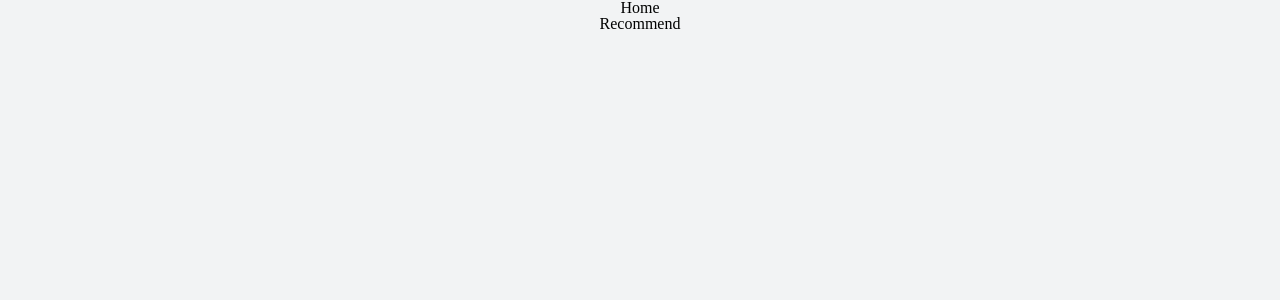
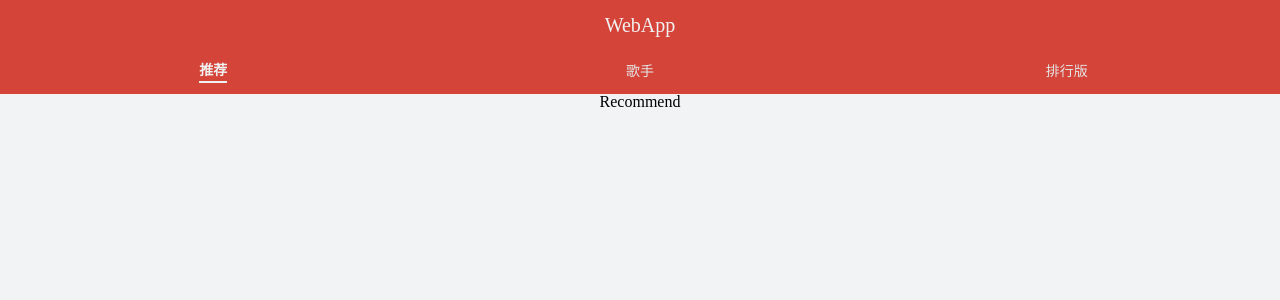
Before and after one commit to PansyChen1/cloud-music, a React (Create React App) app: page /#/recommend in a window 1280 px wide. Shown: the top 300 px of the page. Built offline with nearby package versions, Linux system fonts and the light colour scheme.

Commit message:
header style coding

```diff
--- /dev/null
+++ b/src/assets/ global-style.js
@@ -0,0 +1,37 @@
+const extendClick = () => {
+  return `
+    position: relative;
+    &:before {
+      content: '';
+      position: absolute;
+      top: -10px; bottom: -10px; left: -10px; right: -10px;
+    };
+  `
+}
+// 一行文字溢出部分用... 代替
+const noWrap = () => {
+  return `
+    text-overflow: ellipsis;
+    overflow: hidden;
+    white-space: nowrap;
+  `
+}
+
+export default {
+  'theme-color': '#d44439',
+  'theme-color-shadow': 'rgba (212, 68, 57, .5)',
+  'font-color-light': '#f1f1f1',
+  'font-color-desc': '#2E3030',
+  'font-color-desc-v2': '#bba8a8',// 略淡
+  'font-size-ss': '10px',
+  'font-size-s': '12px',
+  'font-size-m': '14px',
+  'font-size-l': '16px',
+  'font-size-ll': '18px',
+  "border-color": '#e4e4e4',
+  'background-color': '#f2f3f4',
+  'background-color-shadow': 'rgba (0, 0, 0, 0.3)',
+  'highlight-background-color': '#fff',
+  extendClick,
+  noWrap
+}
--- a/src/module/Home/index.jsx
+++ b/src/module/Home/index.jsx
@@ -1,11 +1,23 @@
 import React from "react";
 import {renderRoutes} from "react-router-config";
+import {Top, Tab, TabItem} from "./style";
+import {NavLink} from "react-router-dom";
 
 function Home(props) {
   const {route} = props;
   return (
     <div>
-      <div>Home</div>
+      <Top>
+        <span className="iconfont">&#xe676;</span>
+        <span className="title">WebApp</span>
+        <span className="iconfont">&#xe507;</span>
+      </Top>
+      <Tab>
+        <NavLink to="/recommend" activeClassName="selected"><TabItem><span> 推荐 </span></TabItem></NavLink>
+        <NavLink to="/singers" activeClassName="selected"><TabItem><span> 歌手 </span></TabItem></NavLink>
+        <NavLink to="/rank" activeClassName="selected"><TabItem><span> 排行版 </span></TabItem></NavLink>
+      </Tab>
+      {/*<div>Home</div>*/}
       {/*renderRoutes只能渲染一层路由，需要在home中再调用一次*/}
       {renderRoutes(route.routes)}
     </div>
--- /dev/null
+++ b/src/module/Home/style.js
@@ -0,0 +1,47 @@
+import styled from'styled-components';
+import style from '../../assets/ global-style';
+
+export const Top = styled.div`
+  display: flex;
+  flex-direction: row;
+  justify-content: space-between;
+  padding: 5px 10px;
+  background: ${style ['theme-color']};
+  &>span {
+    line-height: 40px;
+    color: #f1f1f1;
+    font-size: 20px;
+    &.iconfont {
+      font-size: 25px;
+    }
+  }
+`
+
+export const Tab = styled.div`
+  height: 44px;
+  display: flex;
+  flex-direction: row;
+  justify-content: space-around;
+  background: ${style ["theme-color"]};
+  a {
+    flex: 1;
+    padding: 2px 0;
+    font-size: 14px;
+    color: #e4e4e4;
+    &.selected {
+      span {
+        padding: 3px 0;
+        font-weight: 700;
+        color: #f1f1f1;
+        border-bottom: 2px solid #f1f1f1;
+      }
+    }
+  }
+`
+export const TabItem = styled.div`
+  height: 100%;
+  display: flex;
+  flex-direction: row;
+  justify-content: center;
+  align-items: center;
+`
```
